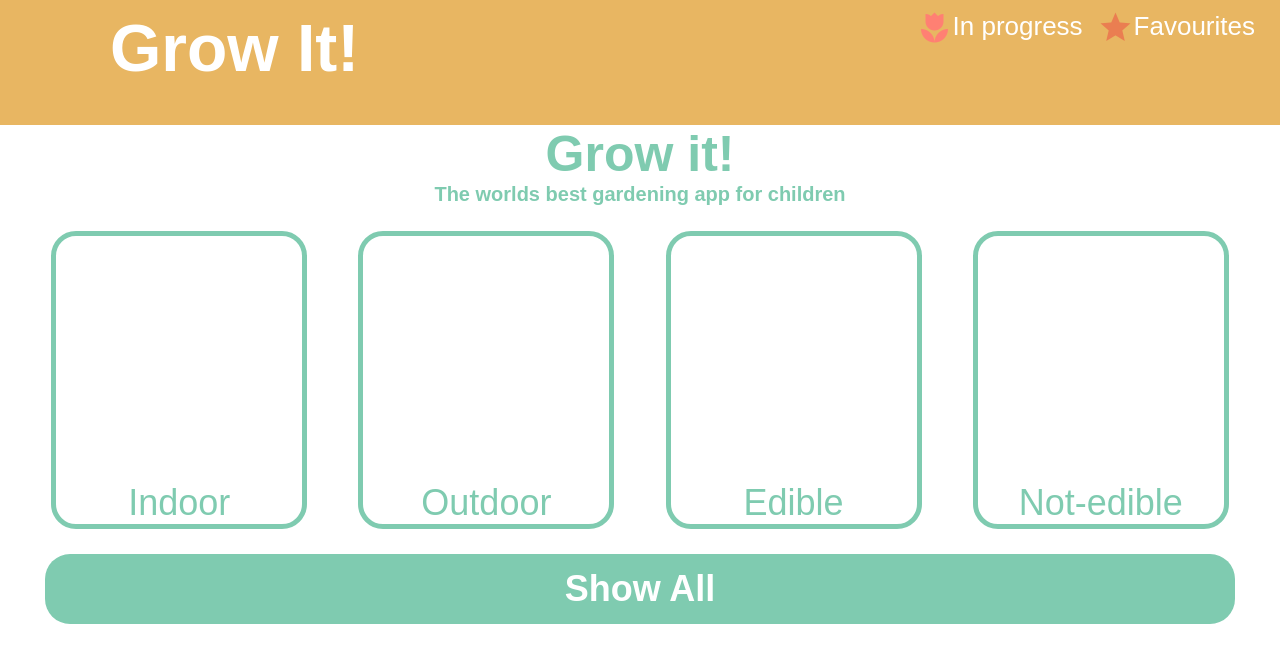
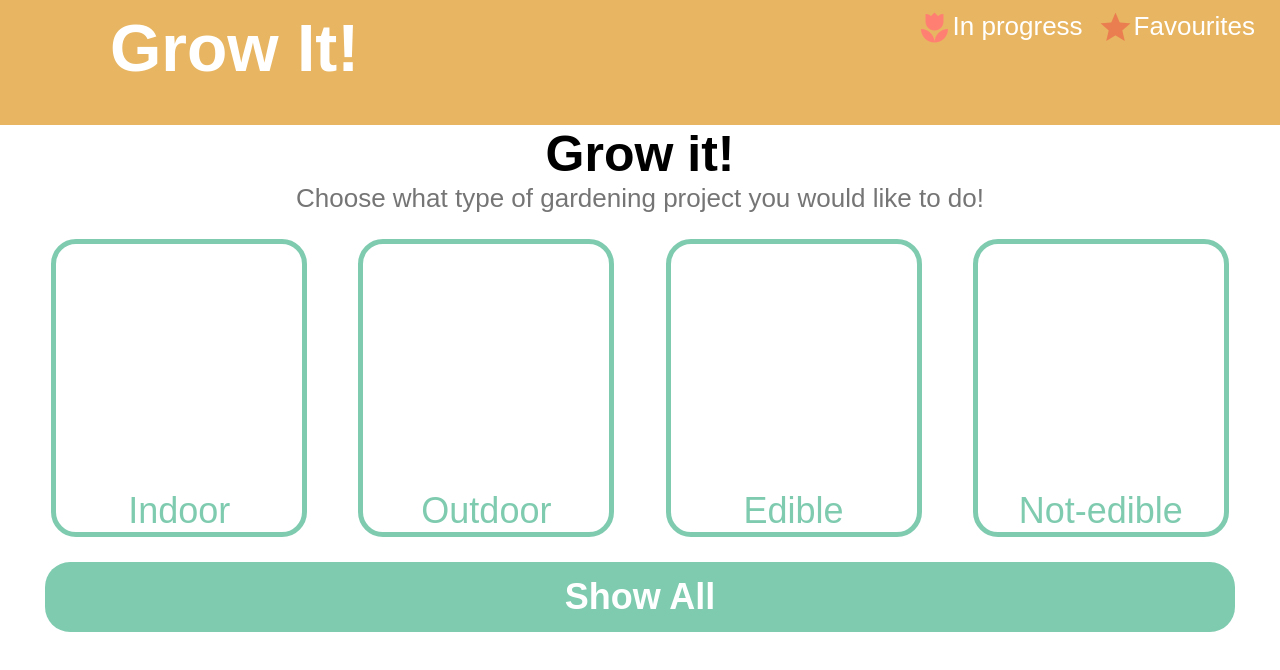
Before and after one commit to cjmcauley/educational_app, a Vue app in the folder client/: page /#/ in a window 1280 px wide. Shown: the top 670 px of the page. Built offline with nearby package versions, Linux system fonts and the light colour scheme; a web font is replaced by a local one.

Commit message:
headers changed

```diff
--- a/client/src/components/HomeNavigation.vue
+++ b/client/src/components/HomeNavigation.vue
@@ -1,7 +1,7 @@
 <template lang="html">
   <div align="center">
     <h1 align="center">Grow it!</h1>
-    <p align="center">The worlds best gardening app for children</p>
+    <p align="center">Choose what type of gardening project you would like to do!</p>
 
 
     <div class="menu">
@@ -40,15 +40,14 @@ h1 {
   font-weight: 600;
   font-style: normal;
   font-size: 50px;
-color: #7FCBB0;
+  color: #000000;
 }
 
 p {
-  font-family: chaloops, sans-serif;
-font-weight: 600;
-font-style: normal;
-color: #7FCBB0;
-font-size: 20px;
+  font-family: sofia-pro, sans-serif;
+  font-weight: 400;
+  color: #757575;
+  font-size: 26px;
 }
 
 .menu {
--- a/client/src/components/ProjectGrid.vue
+++ b/client/src/components/ProjectGrid.vue
@@ -87,7 +87,7 @@ h1 {
 font-weight: 600;
 font-style: normal;
 font-size: 50px;
-color: #7FCBB0;
+color: #000000;
 }
 
 </style>
```
Lines whose indentation alone changed are shown as unchanged.
